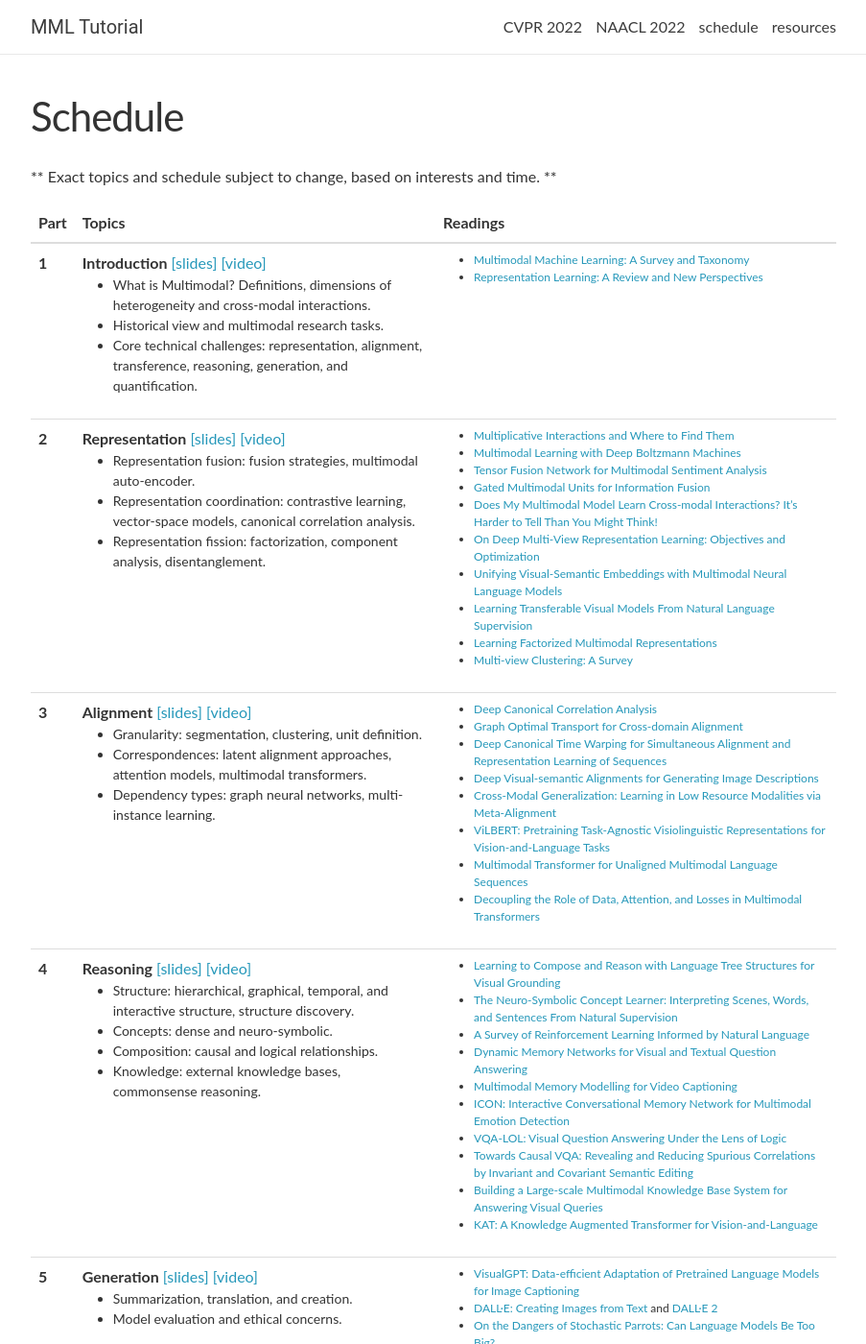
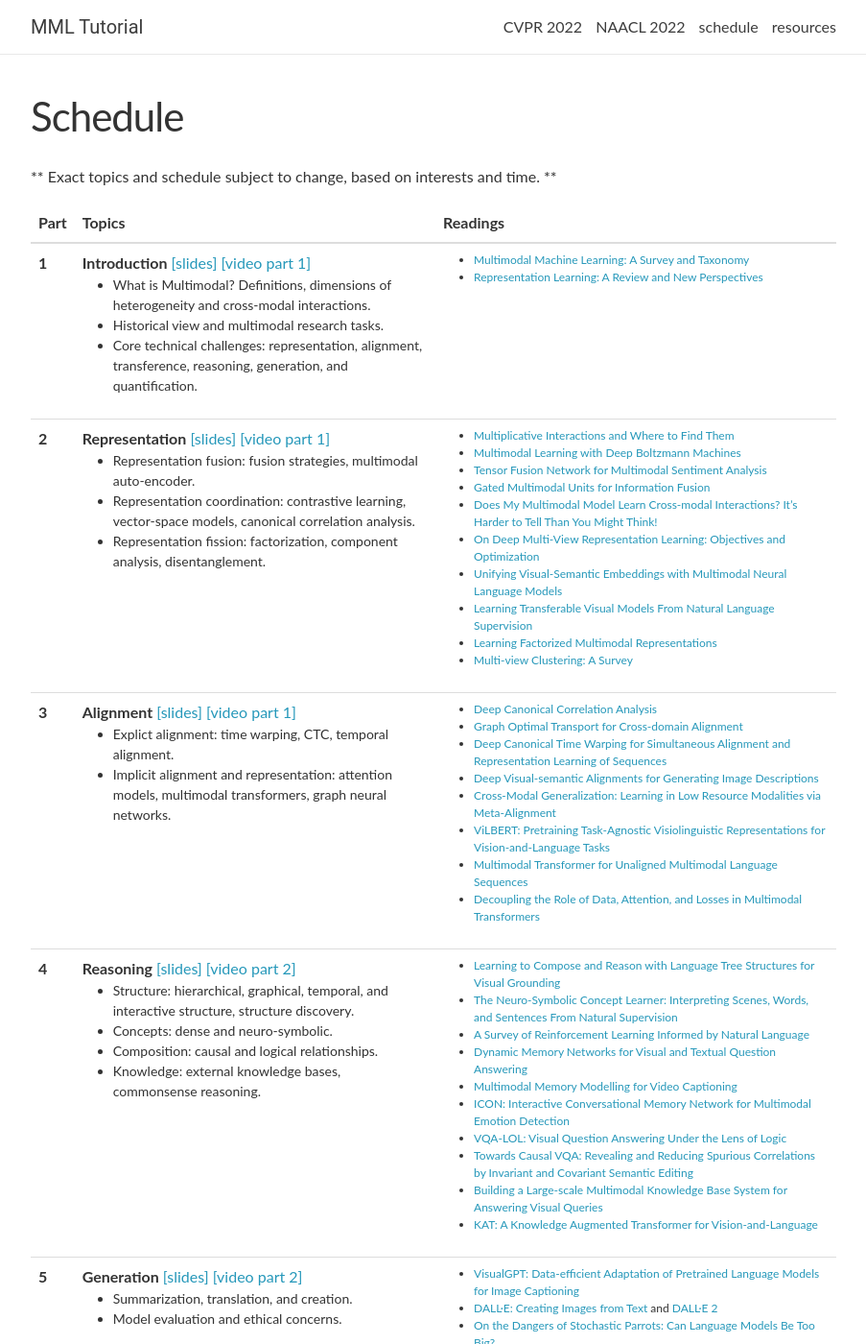
Before and after one commit to CMU-MultiComp-Lab/mmml-tutorial, a Jekyll site: the page built from _pages/schedule.md, in a window 1280 px wide and 1400 px high. Shown: the whole window at 96% size, without its empty margins (188-1091 px from the left). Built offline with Jekyll 4.4.1, drawn with Linux system fonts in a browser that asks for light colours; nearby versions of some CDN libraries; comment, search, counter and statistics services are not loaded; some of the changed text lies outside the part shown.

Commit message:
Update lectures.yml

```diff
--- a/_data/lectures.yml
+++ b/_data/lectures.yml
@@ -1,6 +1,6 @@
 - date: 1
   title: >
-    <strong>Introduction</strong> <a href="https://drive.google.com/file/d/1xtXj95tJeBGxD4quXCDYoKqyQTg-BoUf/view?usp=sharing">[slides]</a> <a href="https://drive.google.com/file/d/1NsrnvEgmToozgTydxCsHyMlvDuRnJBz0/view?usp=sharing">[video]</a>
+    <strong>Introduction</strong> <a href="https://drive.google.com/file/d/1xtXj95tJeBGxD4quXCDYoKqyQTg-BoUf/view?usp=sharing">[slides]</a> <a href="https://drive.google.com/file/d/1NsrnvEgmToozgTydxCsHyMlvDuRnJBz0/view?usp=sharing">[video part 1]</a>
   slides:
   topics:
     - What is Multimodal? Definitions, dimensions of heterogeneity and cross-modal interactions.<br/>
@@ -12,7 +12,7 @@
 
 - date: 2
   title: >
-    <strong>Representation</strong> <a href="https://drive.google.com/file/d/1JzByYECmzlloWKjcPsmRrLCj-QngGWLD/view?usp=sharing">[slides]</a> <a href="https://drive.google.com/file/d/1NsrnvEgmToozgTydxCsHyMlvDuRnJBz0/view?usp=sharing">[video]</a>
+    <strong>Representation</strong> <a href="https://drive.google.com/file/d/1JzByYECmzlloWKjcPsmRrLCj-QngGWLD/view?usp=sharing">[slides]</a> <a href="https://drive.google.com/file/d/1NsrnvEgmToozgTydxCsHyMlvDuRnJBz0/view?usp=sharing">[video part 1]</a>
   topics:
     - Representation fusion&#58; fusion strategies, multimodal auto-encoder.<br/>
     - Representation coordination&#58; contrastive learning, vector-space models, canonical correlation analysis.<br/>
@@ -31,11 +31,10 @@
 
 - date: 3
   title: >
-    <strong>Alignment</strong> <a href="https://drive.google.com/file/d/1Vku7SqKQiu2BTQ5O-DD9sYUmelno2yrd/view?usp=sharing">[slides]</a> <a href="https://drive.google.com/file/d/1NsrnvEgmToozgTydxCsHyMlvDuRnJBz0/view?usp=sharing">[video]</a>
+    <strong>Alignment</strong> <a href="https://drive.google.com/file/d/1Vku7SqKQiu2BTQ5O-DD9sYUmelno2yrd/view?usp=sharing">[slides]</a> <a href="https://drive.google.com/file/d/1NsrnvEgmToozgTydxCsHyMlvDuRnJBz0/view?usp=sharing">[video part 1]</a>
   topics:
-    - Granularity&#58; segmentation, clustering, unit definition.<br/>
-    - Correspondences&#58; latent alignment approaches, attention models, multimodal transformers.<br/>
-    - Dependency types&#58; graph neural networks, multi-instance learning.<br/>
+    - Explict alignment&#58; time warping, CTC, temporal alignment.<br/>
+    - Implicit alignment and representation&#58; attention models, multimodal transformers, graph neural networks.<br/>
   readings:
     - <a href="https://home.ttic.edu/~klivescu/papers/andrew_icml2013.pdf">Deep Canonical Correlation Analysis</a> <br/>
     - <a href="https://arxiv.org/abs/2006.14744">Graph Optimal Transport for Cross-domain Alignment</a> <br/>
@@ -48,7 +47,7 @@
 
 - date: 4
   title: >
-    <strong>Reasoning</strong> <a href="https://drive.google.com/file/d/1A_brIgLDT1GRWJRiZXn9VrRgZLazKqKn/view?usp=sharing">[slides]</a> <a href="https://drive.google.com/file/d/1LifhBBUPZCxAWvNHo4fyfGZjgM3j_hqW/view?usp=sharing">[video]</a>
+    <strong>Reasoning</strong> <a href="https://drive.google.com/file/d/1A_brIgLDT1GRWJRiZXn9VrRgZLazKqKn/view?usp=sharing">[slides]</a> <a href="https://drive.google.com/file/d/1LifhBBUPZCxAWvNHo4fyfGZjgM3j_hqW/view?usp=sharing">[video part 2]</a>
   topics:
     - Structure&#58; hierarchical, graphical, temporal, and interactive structure, structure discovery.<br/>
     - Concepts&#58; dense and neuro-symbolic.<br/>
@@ -68,7 +67,7 @@
 
 - date: 5
   title: >
-    <strong>Generation</strong> <a href="https://drive.google.com/file/d/13c4sS80N6rzb1rp_NynhSo4B0GiA2tkx/view?usp=sharing">[slides]</a> <a href="https://drive.google.com/file/d/1LifhBBUPZCxAWvNHo4fyfGZjgM3j_hqW/view?usp=sharing">[video]</a>
+    <strong>Generation</strong> <a href="https://drive.google.com/file/d/13c4sS80N6rzb1rp_NynhSo4B0GiA2tkx/view?usp=sharing">[slides]</a> <a href="https://drive.google.com/file/d/1LifhBBUPZCxAWvNHo4fyfGZjgM3j_hqW/view?usp=sharing">[video part 2]</a>
   topics:
     - Summarization, translation, and creation.<br/>
     - Model evaluation and ethical concerns.<br/>
@@ -89,7 +88,7 @@
 
 - date: 6
   title: >
-    <strong>Transference</strong> <a href="https://drive.google.com/file/d/1Wazw91eU3wjguHNTqzUX1zmFZYqjlIR4/view?usp=sharing">[slides]</a> <a href="https://drive.google.com/file/d/1LifhBBUPZCxAWvNHo4fyfGZjgM3j_hqW/view?usp=sharing">[video]</a>
+    <strong>Transference</strong> <a href="https://drive.google.com/file/d/1Wazw91eU3wjguHNTqzUX1zmFZYqjlIR4/view?usp=sharing">[slides]</a> <a href="https://drive.google.com/file/d/1LifhBBUPZCxAWvNHo4fyfGZjgM3j_hqW/view?usp=sharing">[video part 2]</a>
   topics:
     - Modality transfer&#58; losses, hallucination, cross-modal transfer.<br/>
     - Foundation models&#58; pre-trained models and adaptation.<br/>
@@ -108,7 +107,7 @@
 
 - date: 7
   title: >
-    <strong>Quantification</strong> <a href="https://drive.google.com/file/d/1Df0uS61_aFAc1zaXP-cijsqzOng4kX7A/view?usp=sharing">[slides]</a> <a href="https://drive.google.com/file/d/1LifhBBUPZCxAWvNHo4fyfGZjgM3j_hqW/view?usp=sharing">[video]</a>
+    <strong>Quantification</strong> <a href="https://drive.google.com/file/d/1Df0uS61_aFAc1zaXP-cijsqzOng4kX7A/view?usp=sharing">[slides]</a> <a href="https://drive.google.com/file/d/1LifhBBUPZCxAWvNHo4fyfGZjgM3j_hqW/view?usp=sharing">[video part 2]</a>
   topics:
     - Dimensions of heterogenity&#58; modality importance, dataset biases, social biases, robustness.<br/>
     - Cross-modal interactions&#58; interpretability, classifying cross-model interactions.<br/>
```
